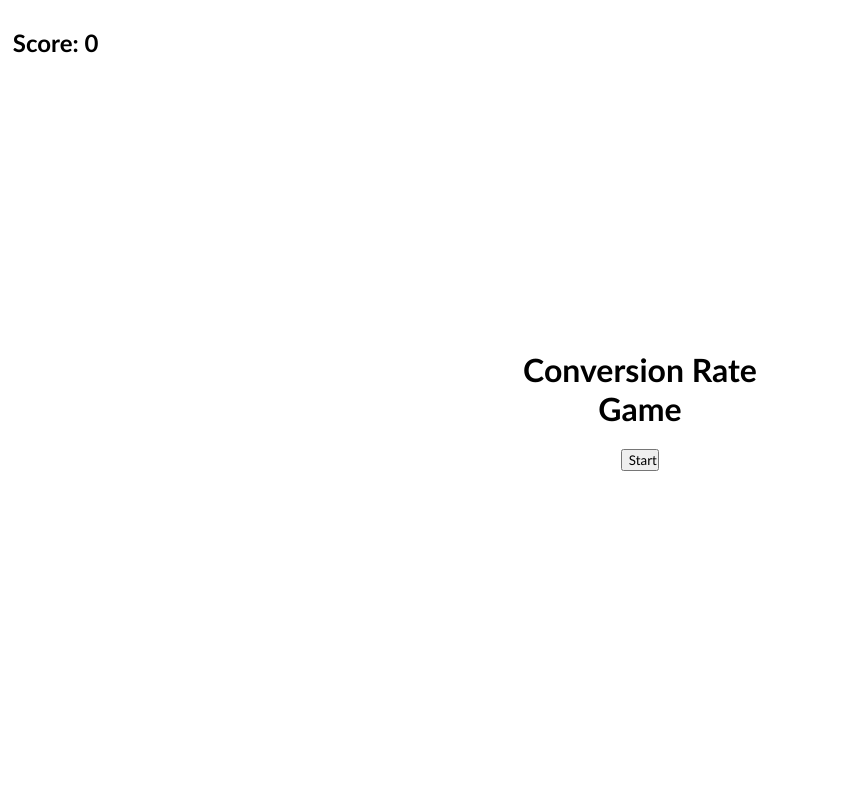
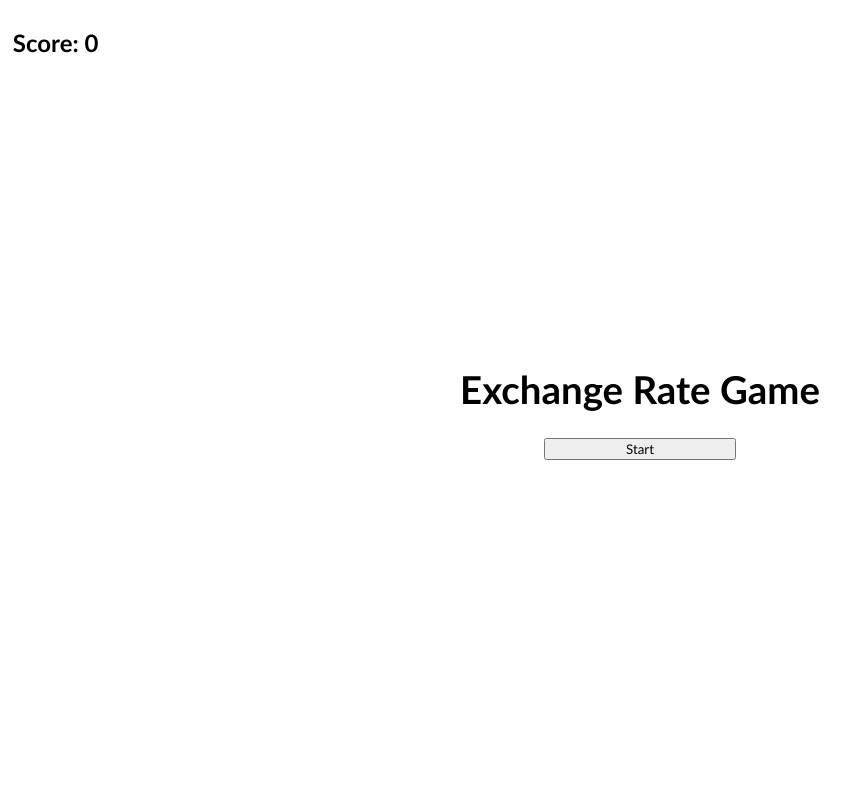
Before and after one commit to ErexPL/Exchange_Rate_Game, a plain HTML site: page index.html in a window 1280 px wide. Shown: the top 800 px of the page, without its empty margins (0-868 px from the left). Drawn offline with Linux system fonts and the light colour scheme; no server answers.

Commit message:
Name fix

```diff
--- a/index.html
+++ b/index.html
@@ -5,9 +5,9 @@
     <link rel="stylesheet" href="style.css">
 </head>
 <body>
-    <title>Conversion Rate Game</title>
+    <title>Exchange Rate Game</title>
     <header>
-        <h1>Conversion Rate Game</h1>
+        <h1>Exchange Rate Game</h1>
         <button onclick="this.parentElement.remove()">Start</button>
     </header>
     <main id="main">
--- a/style.css
+++ b/style.css
@@ -19,8 +19,6 @@ header {
     flex-direction: column;
     justify-content: center;
     align-items: center;
-    padding-left: 40%;
-    padding-right: 40%;
     height: 100%;
     z-index: 1;
 
@@ -29,6 +27,7 @@ header {
 h1 {
 
     text-align: center;
+    font-size: 3vw;
 
 }
 
```
Also changed, not shown: 1 other file.
